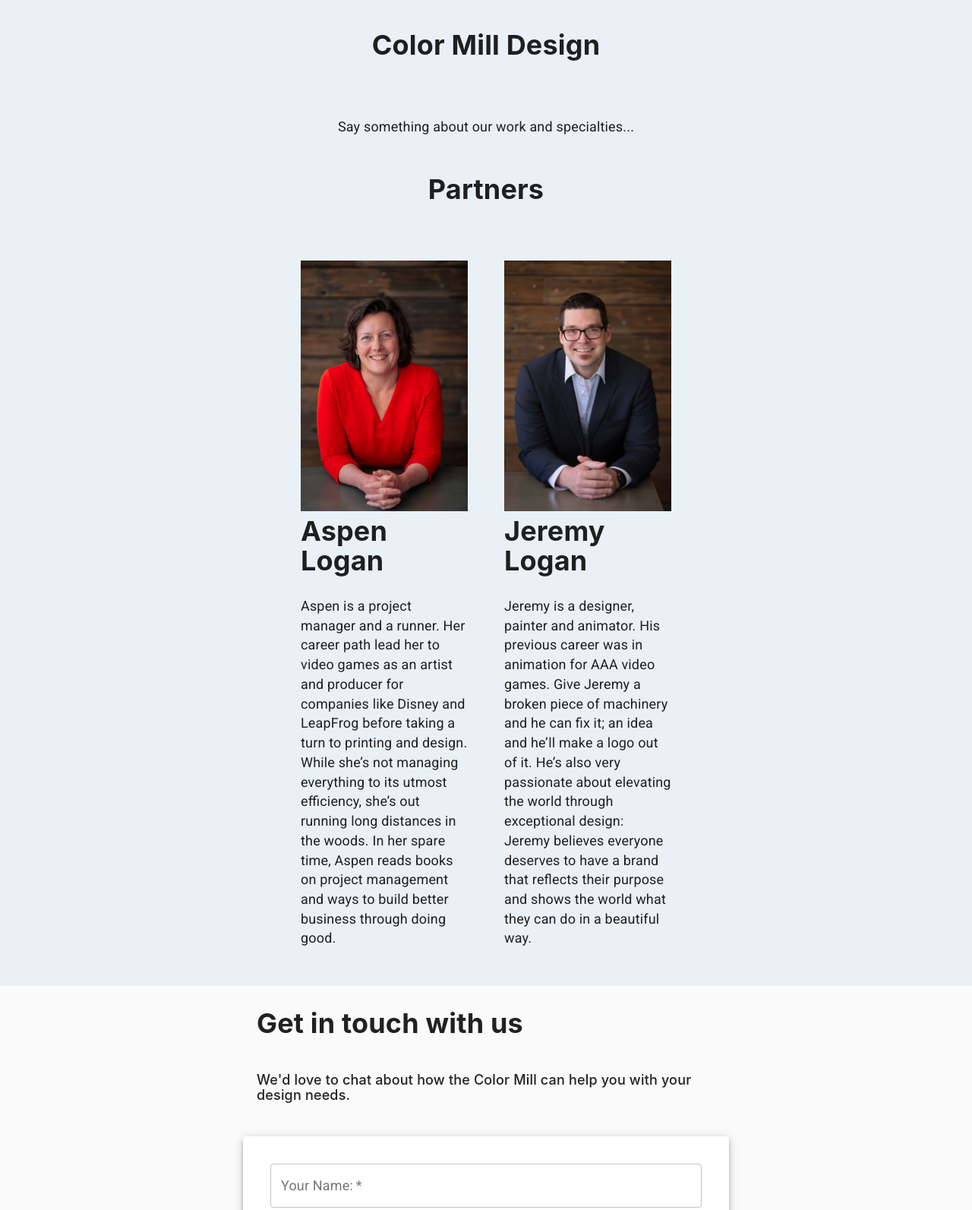
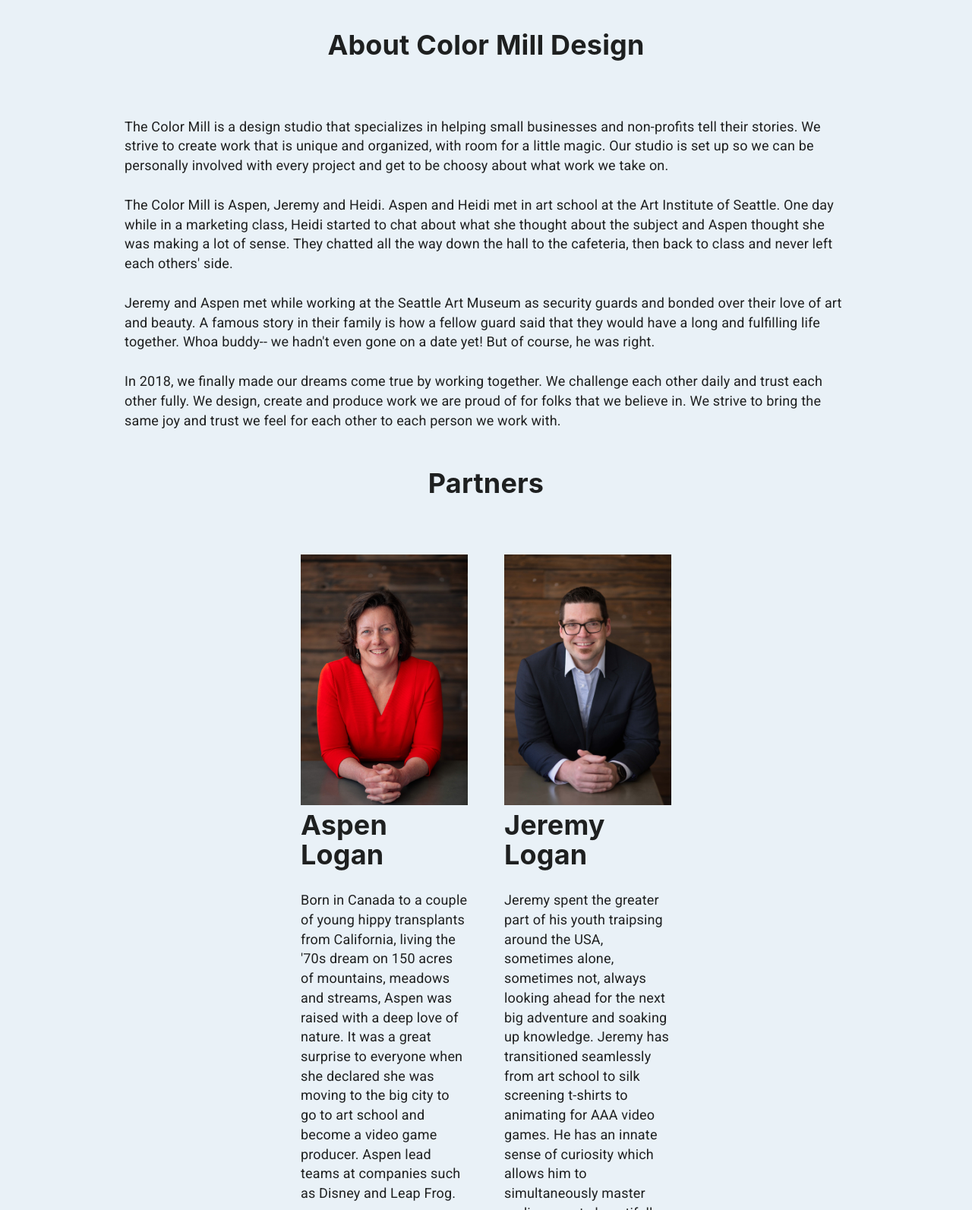
Before and after one commit to Playhouse-Creative/Color-Mill-Design, a Gatsby site: page /about in a window 1280 px wide. Shown: the part 140-1733 px from the top of the page at 76% size. Built offline with nearby package versions, Linux system fonts and the light colour scheme; Gatsby itself is replaced by a stand-in of ours.

Commit message:
New about text

```diff
--- a/src/pages/about.js
+++ b/src/pages/about.js
@@ -60,10 +60,40 @@ const useStyles = makeStyles(theme => ({
         <div style={{ paddingTop: 180 }}>
           <Grid container spacing={6} justify="center">
             <Grid item xs={12}>
-                <h2 style={{ textAlign: 'center' }}>Color Mill Design</h2>
+              <h2 style={{ textAlign: 'center' }}>About Color Mill Design</h2>
             </Grid>
-                <Grid item>
-                <p>Say something about our work and specialties...</p>
+            <Grid item style={{ maxWidth: 1000 }}>
+              <p>
+                The Color Mill is a design studio that specializes in helping
+                small businesses and non-profits tell their stories. We strive
+                to create work that is unique and organized, with room for a
+                little magic. Our studio is set up so we can be personally
+                involved with every project and get to be choosy about what work
+                we take on.
+              </p>
+              <p>
+                The Color Mill is Aspen, Jeremy and Heidi. Aspen and Heidi met
+                in art school at the Art Institute of Seattle. One day while in
+                a marketing class, Heidi started to chat about what she thought
+                about the subject and Aspen thought she was making a lot of
+                sense. They chatted all the way down the hall to the cafeteria,
+                then back to class and never left each others' side.
+              </p>
+              <p>
+                Jeremy and Aspen met while working at the Seattle Art Museum as
+                security guards and bonded over their love of art and beauty. A
+                famous story in their family is how a fellow guard said that
+                they would have a long and fulfilling life together. Whoa
+                buddy-- we hadn't even gone on a date yet! But of course, he was
+                right.
+              </p>
+              <p>
+                In 2018, we finally made our dreams come true by working
+                together. We challenge each other daily and trust each other
+                fully. We design, create and produce work we are proud of for
+                folks that we believe in. We strive to bring the same joy and
+                trust we feel for each other to each person we work with.
+              </p>
             </Grid>
           </Grid>
           <Grid
@@ -86,13 +116,18 @@ const useStyles = makeStyles(theme => ({
               <img src={Aspen} alt="Aspen Logan" />
               <h2>Aspen Logan</h2>
               <p>
-                    Aspen is a project manager and a runner. Her career path lead
-                    her to video games as an artist and producer for companies like
-                    Disney and LeapFrog before taking a turn to printing and design.
-                    While she’s not managing everything to its utmost efficiency,
-                    she’s out running long distances in the woods. In her spare
-                    time, Aspen reads books on project management and ways to build
-                    better business through doing good.
+                Born in Canada to a couple of young hippy transplants from
+                California, living the '70s dream on 150 acres of mountains,
+                meadows and streams, Aspen was raised with a deep love of
+                nature. It was a great surprise to everyone when she declared
+                she was moving to the big city to go to art school and become a
+                video game producer. Aspen lead teams at companies such as
+                Disney and Leap Frog.
+              </p>
+              <p>
+                She finally figured out how to balance her love of nature with
+                her abilities as a project manager by moving to the Northern
+                California Coast to run The Color Mill.{' '}
               </p>
             </Grid>
             <Grid
@@ -106,13 +141,20 @@ const useStyles = makeStyles(theme => ({
               <img src={Jeremy} alt="Jeremy Logan" />
               <h2>Jeremy Logan</h2>
               <p>
-                    Jeremy is a designer, painter and animator. His previous career
-                    was in animation for AAA video games. Give Jeremy a broken piece
-                    of machinery and he can fix it; an idea and he’ll make a logo
-                    out of it. He’s also very passionate about elevating the world
-                    through exceptional design: Jeremy believes everyone deserves to
-                    have a brand that reflects their purpose and shows the world
-                    what they can do in a beautiful way.
+                Jeremy spent the greater part of his youth traipsing around the
+                USA, sometimes alone, sometimes not, always looking ahead for
+                the next big adventure and soaking up knowledge. Jeremy has
+                transitioned seamlessly from art school to silk screening
+                t-shirts to animating for AAA video games. He has an innate
+                sense of curiosity which allows him to simultaneously master
+                coding, create beautifully intricate illustrations and hold a
+                reverence for the Stoic masters.
+              </p>
+              <p>
+                Even though these abilities may seem disconnected, Jeremy's
+                found a perfect balance of all of them which leads to the art
+                department being able to not only make incredible art, but to
+                bring it to the web as well.
               </p>
             </Grid>
           </Grid>
--- a/src/pages/index.js
+++ b/src/pages/index.js
@@ -81,7 +81,7 @@ const IndexPage = props => {
           </Grid>
         </div>
       </div>
-      <Grid container style={{ padding: '8% 10%', backgroundColor: '#49BEAA' }}>
+      {/* <Grid container style={{ padding: '8% 10%', backgroundColor: '#49BEAA' }}>
         <Grid item xs={12} style={{ color: '#E9F1F7', paddingBottom: '2rem' }}>
           <h2>Our Capabilities</h2>
           <h4>Our approach to design is(write something good here)...</h4>
@@ -111,7 +111,7 @@ const IndexPage = props => {
       <Grid
         container
         style={{ height: 500, backgroundColor: '#E9F1F7' }}
-      ></Grid>
+      ></Grid> */}
     </Layout>
   )
 }
```
Lines whose indentation alone changed are shown as unchanged.
